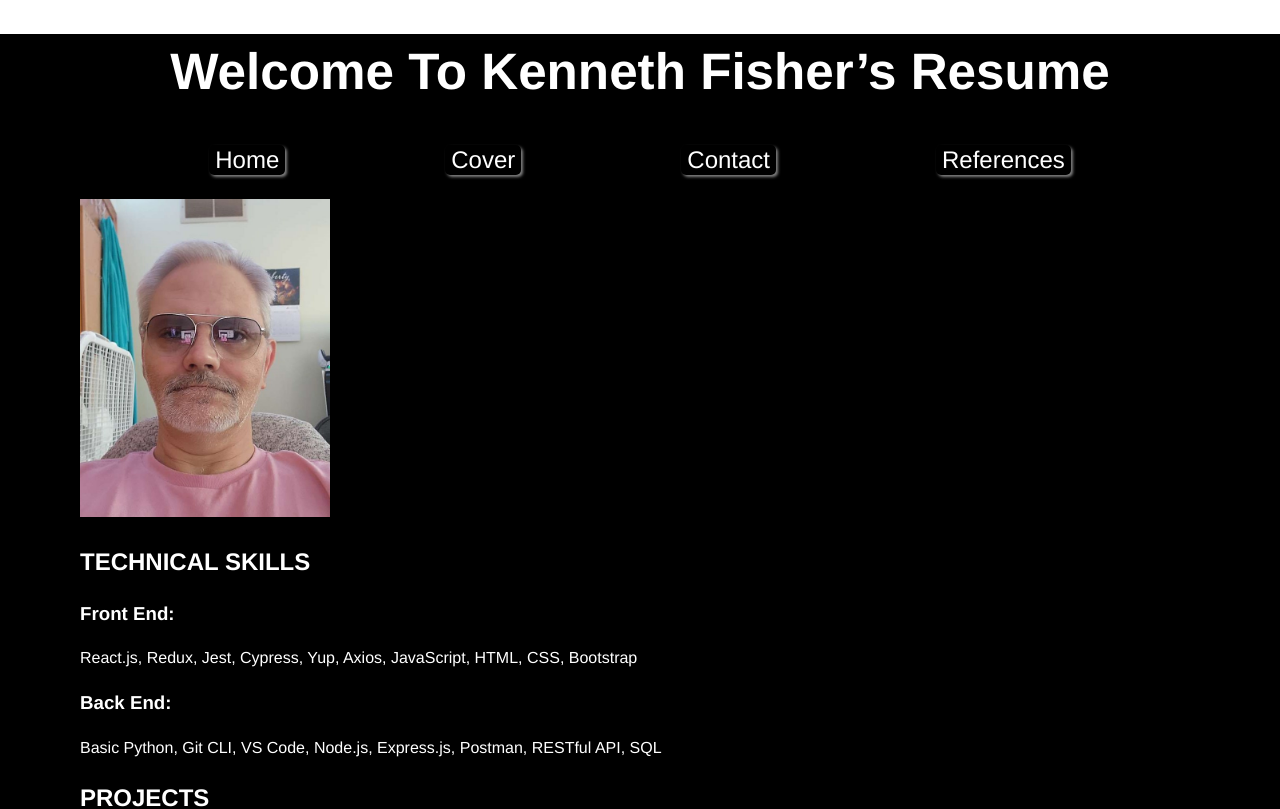
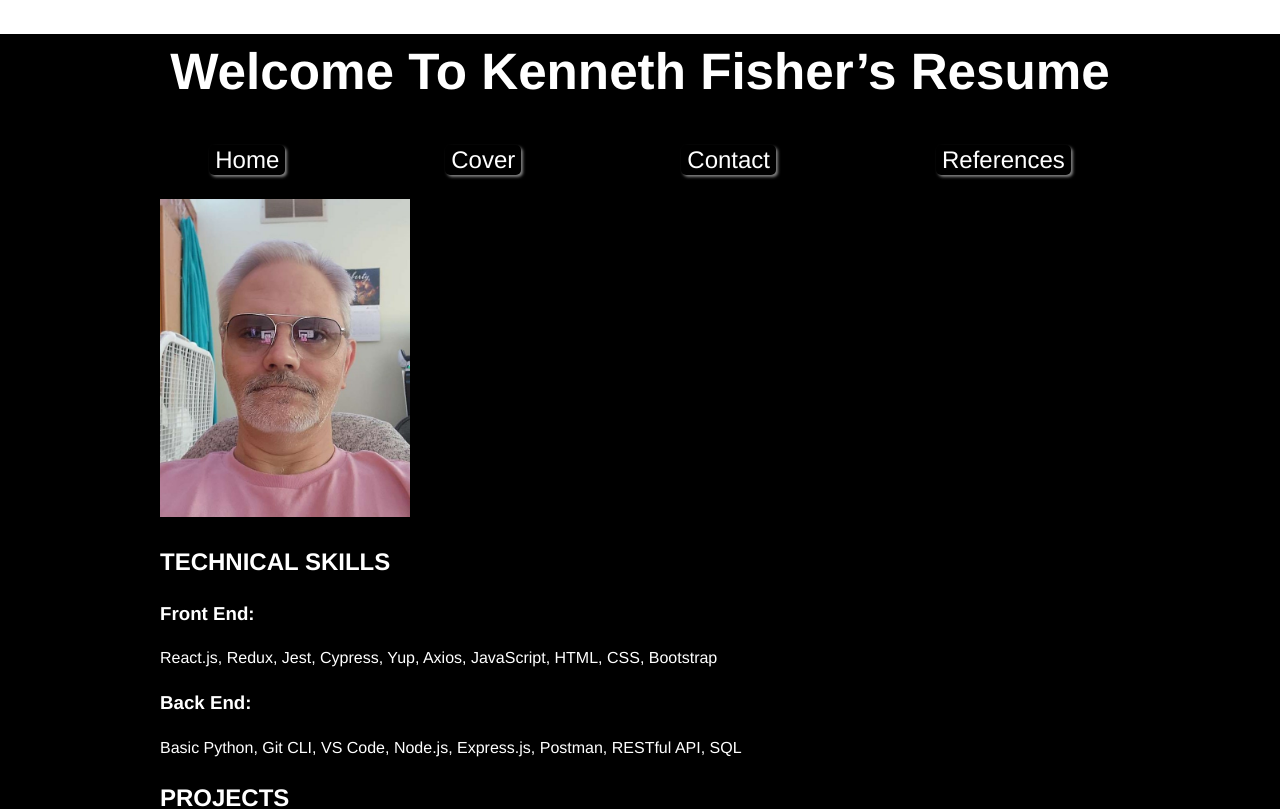
Before and after one commit to kenandcrys/Resume, a React (Vite) app: page / in a window 1280 px wide. Shown: the top 809 px of the page. Built offline with nearby package versions, Linux system fonts and the light colour scheme.

Commit message:
move home to the right

```diff
--- a/src/App.css
+++ b/src/App.css
@@ -54,7 +54,7 @@ h1 {
 
 .project-body-container {
   color:white;
-  margin-left: 5em;
+  margin-left: 10rem;
 
 }
 
```
